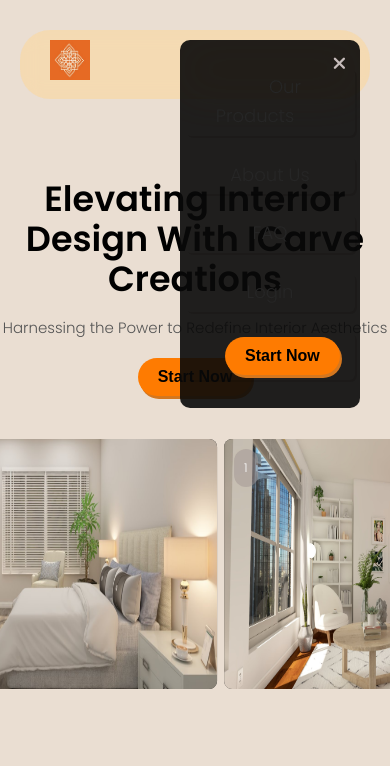
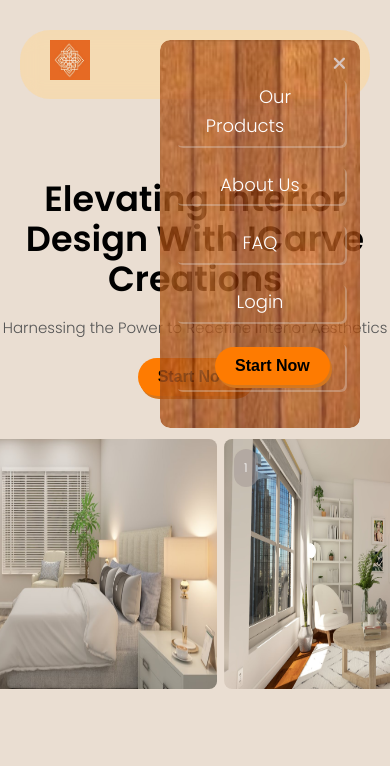
Before and after one commit to VaibhavPo/Project1, a plain HTML site: page index.html in a window 390 px wide. Both pictures are taken after a click on the element 337 px from the left and 64 px from the top of the page. Shown: the top 766 px of the page. Drawn offline with Linux system fonts and the light colour scheme.

Commit message:
Editted light

```diff
--- a/Theme.css
+++ b/Theme.css
@@ -129,6 +129,7 @@
 
 .menu-items li {
     /* padding: 0px 5% 5px 5%; */
+
 }
 
 .navbar {
@@ -174,7 +175,11 @@
 
 @media only screen and (max-width: 768px) {
 
-
+body{
+    /* overflow: hidden; */
+    overflow-x: hidden;
+    /* scroll */
+}
     .navbar{
         display: flex;
         justify-content: space-between;
@@ -193,13 +198,29 @@
         right: 10px;
         height: auto;
         width: 180px;
-        backdrop-filter: blur(20px);
-        /* Adjust blur level */
-        background-color: rgba(9, 9, 9, 0.9);
+        backdrop-filter: blur(10px); /* Adjust blur level */
         border-radius: 30px;
         z-index: 1001;
         border-radius: 10px;
+        overflow: hidden; /* Ensures the pseudo-element doesn't overflow */
+        padding: 10px; /* Adjust padding as needed */
     }
+
+    .menu-items::before {
+        content: "";
+        position: absolute;
+        top: 0;
+        left: 0;
+        width: 100%;
+        height: 100%;
+        background-image: url("Assets/bookbg.jpg");
+        background-size: cover;
+        background-position: center;
+        opacity: .8; /* Adjust opacity as needed */
+        z-index: -1; /* Ensures the background image stays behind the content */
+        border-radius: 10px; /* Match the border radius of the parent */
+    }
+
 
     .menu-items ul {
         list-style: none;
@@ -213,8 +234,9 @@
     }
 
     .menu-items li {
-        border-bottom: 1px 2px solid rgba(217, 199, 199, 0.5);
-        box-shadow: 2px 2px rgba(0, 0, 0, 0.1);
+        /* background-color: #565656; */
+        border-bottom: 1px 2px solid rgba(217, 199, 199, 0.2);
+        box-shadow: 2px 2px rgba(230, 227, 227, 0.3);
         border-radius: 6px;
         margin: 10px 5px 10px 5px;
         padding: 5px 10px 5px 10px;
--- a/circle.css
+++ b/circle.css
@@ -31,7 +31,7 @@
     height: 60px;
     width: 60px;
     border-radius: 50%;
-  border: 2px solid rgb(212, 119, 31);
+  border: 2px solid rgba(212, 118, 31, 0.2);
     background: transparent;
     /* background: #aadd9343; */
     margin: 10px;
--- a/index.css
+++ b/index.css
@@ -207,6 +207,9 @@
 
 
         @media only screen and (max-width: 768px){
+            .menu-items a{
+                color: white !important;
+            }
             #head{
                 margin-top: 150px;
             }
```
